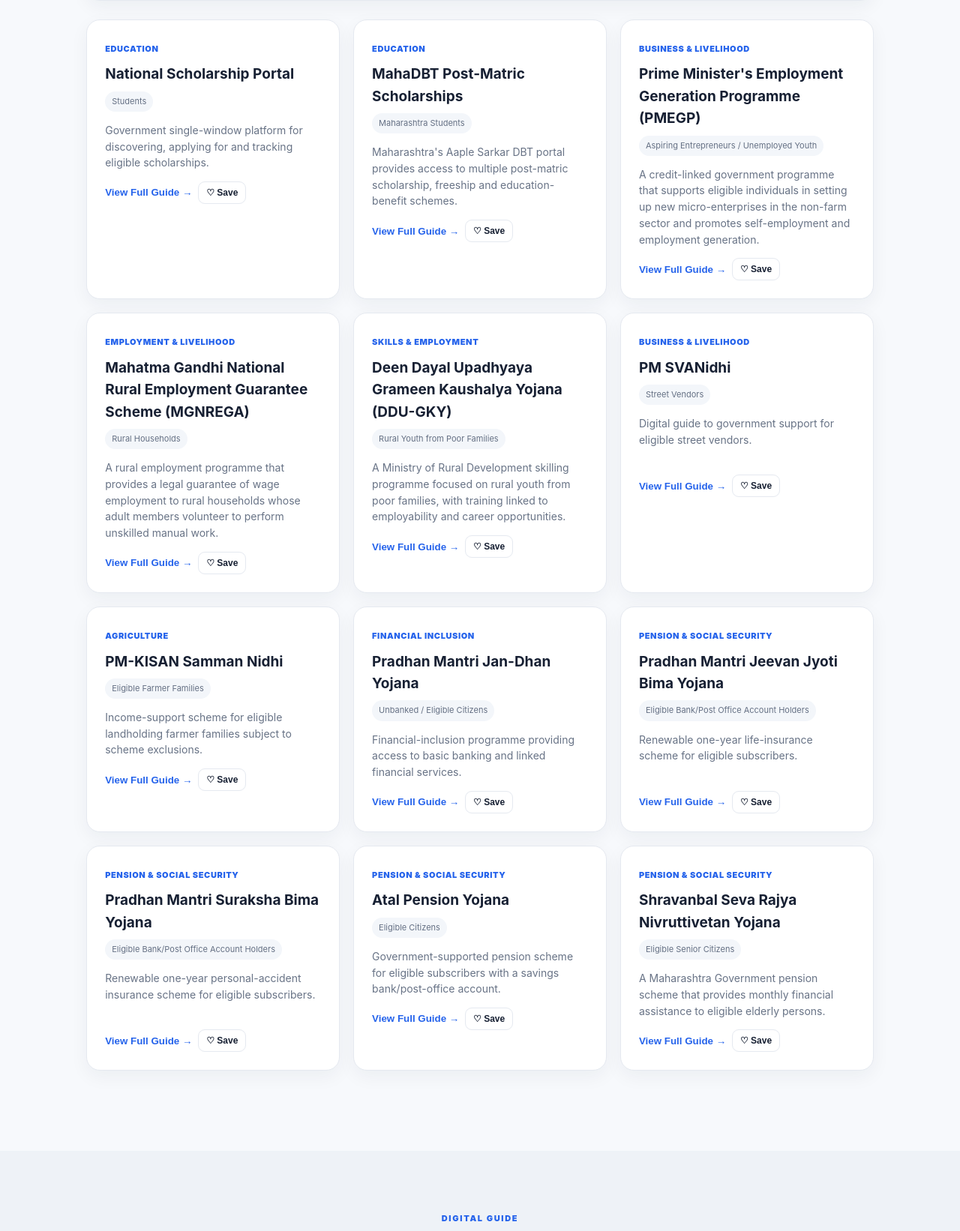
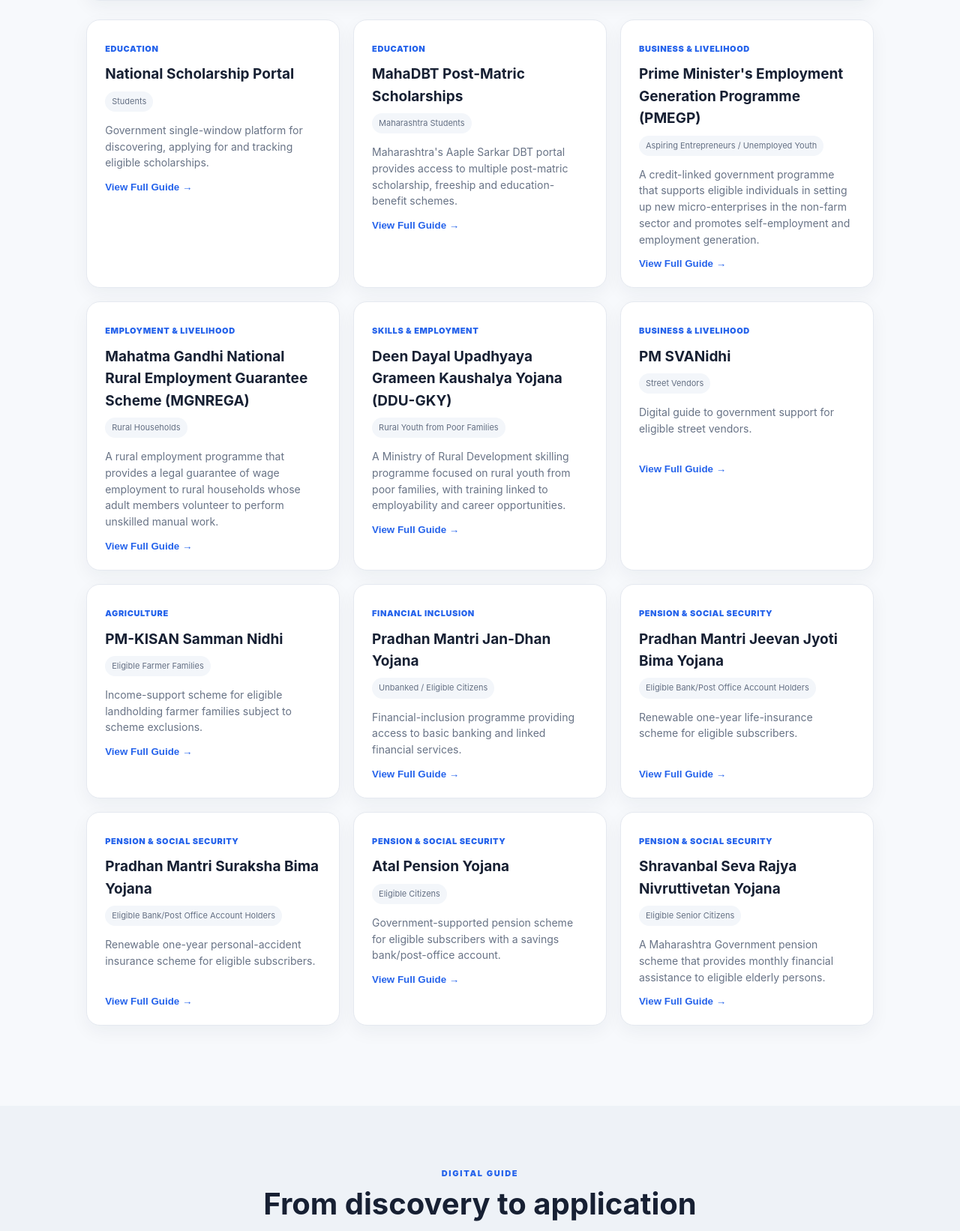
Before and after one commit to Mayuresh2525/WelfareConnect, a Flask app: page / in a window 1280 px wide. Shown: the part 1501-3143 px from the top of the page at 75% size. Run offline with Flask 3, Linux system fonts and the light colour scheme; data comes from the database, SQL or seed files in the repository.

Commit message:
Removed scheme save feature

```diff
--- a/static/script.js
+++ b/static/script.js
@@ -544,12 +544,7 @@ async function loadSchemes() {
     View Full Guide →
   </button>
 
-  <button
-    class="save-btn"
-    onclick="toggleSaveScheme(${s.id}, this)"
-  >
-    ♡ Save
-  </button>
+
 
 </div>
 
@@ -2313,64 +2308,9 @@ function selectWizard(audience) {
 // SAVED SCHEMES
 // ============================================================
 
-function getSavedSchemes() {
-
-    try {
-
-        return JSON.parse(
-            localStorage.getItem("savedSchemes") || "[]"
-        );
-
-    } catch (error) {
-
-        console.warn(
-            "Could not read saved schemes:",
-            error
-        );
-
-        return [];
-
-    }
-
-}
-
-function toggleSaveScheme(id, button) {
-
-    if (!button) {
-        return;
-    }
-
-    let saved =
-        getSavedSchemes();
-
-    const schemeId =
-        Number(id);
-
-    if (saved.includes(schemeId)) {
-
-        saved =
-            saved.filter(
-                savedId => savedId !== schemeId
-            );
-
-        button.textContent =
-            "♡ Save";
-
-    } else {
-
-        saved.push(schemeId);
-
-        button.textContent =
-            "♥ Saved";
-
-    }
-
-    localStorage.setItem(
-        "savedSchemes",
-        JSON.stringify(saved)
-    );
-
-}
+
+
+
 
 
 // ============================================================
--- a/static/style.css
+++ b/static/style.css
@@ -1263,27 +1263,7 @@ footer small {
 ============================================================ */
 
 /* Scheme cards */
-.save-btn {
-  border: 1px solid var(--line);
-  background: #fff;
-  color: var(--ink);
-  border-radius: 9px;
-  padding: 7px 10px;
-  font-size: 12px;
-  font-weight: 800;
-  cursor: pointer;
-  transition: .2s ease;
-}
-
-.save-btn:hover {
-  border-color: var(--blue);
-  color: var(--blue);
-  background: var(--soft);
-}
-
-.save-btn:active {
-  transform: translateY(1px);
-}
+
 
 /* Application progress */
 .application-progress {
```
